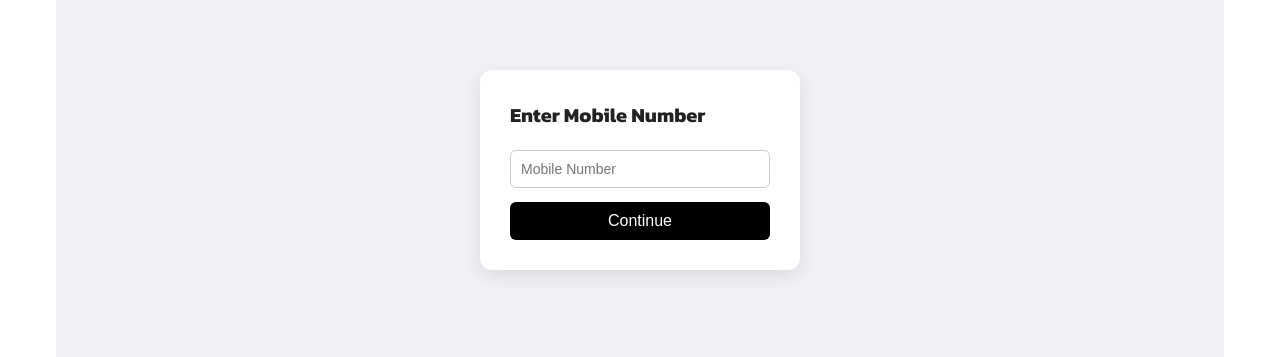
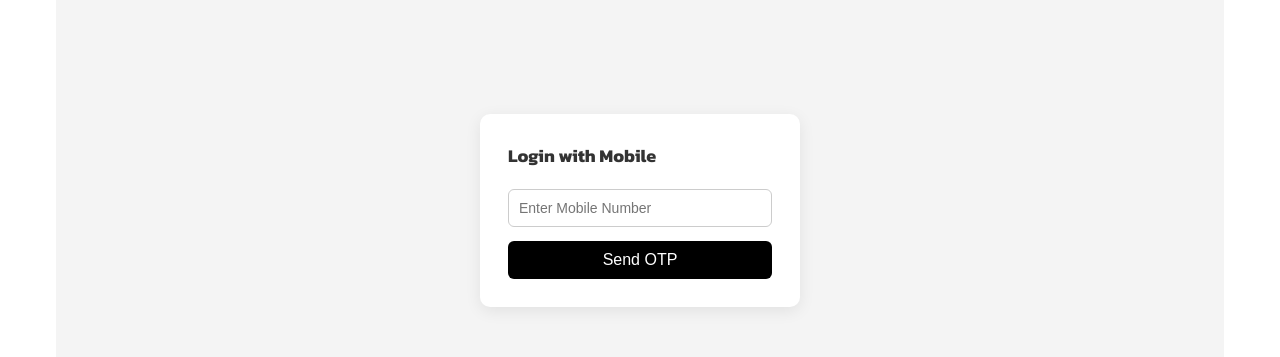
Before and after one commit to devamitjha/presto, a React (Create React App) app: page /authorization in a window 1280 px wide. Shown: the part 246-603 px from the top of the page. Built offline with nearby package versions, Linux system fonts and the light colour scheme; no server answers.

Commit message:
user auth

```diff
--- a/package.json
+++ b/package.json
@@ -10,6 +10,7 @@
     "@testing-library/react": "^16.3.0",
     "@testing-library/user-event": "^13.5.0",
     "axios": "^1.9.0",
+    "dotenv": "^17.2.0",
     "formik": "^2.4.6",
     "framer-motion": "^12.16.0",
     "leaflet": "^1.9.4",
--- a/src/pages/AuthFlow.scss
+++ b/src/pages/AuthFlow.scss
@@ -3,20 +3,20 @@
   display: flex;
   justify-content: center;
   align-items: center;
-  min-height: 80vh;
-  background-color: #f0f2f5;
+  min-height: 90vh;
+  background-color: #f4f4f4;
 
   .card {
     background: #fff;
-    padding: 30px;
-    border-radius: 12px;
-    box-shadow: 0 6px 20px rgba(0, 0, 0, 0.1);
+    padding: 28px;
+    border-radius: 10px;
+    box-shadow: 0 4px 16px rgba(0, 0, 0, 0.08);
     width: 320px;
 
     h2 {
       margin-bottom: 20px;
-      font-size: 20px;
-      color: #222;
+      font-size: 18px;
+      color: #333;
     }
 
     input {
@@ -44,14 +44,8 @@
       cursor: pointer;
 
       &:hover {
-        background-color: #0056b3;
+        background-color: $black;
       }
-    }
-
-    p {
-      margin-top: 12px;
-      text-align: center;
-      font-size: 14px;
     }
   }
 }
--- a/src/pages/Authorization.jsx
+++ b/src/pages/Authorization.jsx
@@ -2,6 +2,8 @@ import React, { useState } from "react";
 import axios from "axios";
 import "./AuthFlow.scss";
 import { Helmet } from "react-helmet";
+import { toast } from "react-toastify";
+import { getLoginInfoByMobile, registerUser } from '../services/userServices';
 
 const HelmetMeta = () => {
   return (
@@ -13,104 +15,147 @@ const HelmetMeta = () => {
       </Helmet>
   )
 }
-// first user will input mobile number
-    //then api will check this number is exist or not
-        //if yes => otp will be trigger after that
-            // verify otp
-            // go to  user profile
-//if not =>
-    // input form will be open
-        // First Name
-        // Last Name
-        // Email
-        // Phone
-        // Address
-        // Pincode
-          //then => otp will be trigger for mobile auth
-              //then => otp will be verify => user will be redirected to my account page
-
 
 const Authorization = () => {
-  const [step, setStep] = useState("mobile");
+  const [step, setStep] = useState("login-mobile"); // steps: login-mobile, login-otp, register, register-otp
   const [mobile, setMobile] = useState("");
   const [otp, setOtp] = useState("");
   const [formData, setFormData] = useState({
     firstName: "",
     lastName: "",
     email: "",
-    phone: "",
+    contact: "",
     address: "",
     pincode: ""
   });
 
-  const handleMobileSubmit = async () => {
+  // 1. Validate and send OTP using MSG91
+  const handleSendOtp = async () => {
+    if (!mobile || mobile.length !== 10) {
+      toast.error("Please enter a valid 10-digit mobile number.", { autoClose: 2500 });
+      return;
+    }
+
     try {
-      const response = await axios.post("/api/check-user", { phone: mobile });
-      if (response.data.exists) {
-        await axios.post("/api/send-otp", { phone: mobile });
-        setStep("otp");
+      await axios.post("/api/send-otp-msg91", { mobile });
+      setStep("login-otp");
+    } catch (error) {
+      console.error(error);
+      toast.error("Failed to send OTP. Please try again.", { autoClose: 2500 });
+    }
+  };
+
+  // 2. Verify OTP
+  const handleVerifyOtp = async () => {
+    if (!otp) {
+      toast.error("Please enter the OTP.", { autoClose: 2500 });
+      return;
+    }
+
+    try {
+      const otpResponse = await axios.post("/api/verify-otp-msg91", { mobile, otp });
+
+      if (otpResponse.data.verified) {
+        const loginResponse = await getLoginInfoByMobile(mobile);
+        console.log(loginResponse);
+
+        if (loginResponse.data.registered) {
+           toast.success("Login successful!", { autoClose: 2500 });
+          // Redirect to user profile
+          // navigate("/profile")
         } else {
-        setFormData({ ...formData, phone: mobile });
-        setStep("form");
+          toast.error("User not registered. Redirecting to registration...", { autoClose: 2500 });
+          setFormData({ ...formData, contact: mobile });
+          setStep("register");
+        }
+      } else {
+        toast.error("Incorrect OTP.", { autoClose: 2500 });
       }
     } catch (err) {
       console.error(err);
-      alert("Failed to check user. Try again.");
+      toast.error("OTP verification failed.", { autoClose: 2500 });
     }
   };
 
-  const handleFormSubmit = async () => {
+  // 3. Register new user and send OTP
+  const handleRegisterSubmit = async () => {
+    const { firstName, lastName, email, contact, address, pincode } = formData;
+
+    if (!firstName || !lastName || !email || !contact || !address || !pincode) {
+      toast.error("All fields are required.", { autoClose: 2500 });
+      return;
+    }
+
     try {
-      await axios.post("/api/register", formData);
-      await axios.post("/api/send-otp", { phone: formData.phone });
-      setStep("otp");
+      await axios.post("/api/send-otp-msg91", { mobile: contact });
+      setStep("register-otp");
     } catch (err) {
       console.error(err);
-      alert("Registration failed. Try again.");
+      toast.error("Failed to send OTP for registration.", { autoClose: 2500 });
     }
   };
 
-  const handleOtpVerify = async () => {
+  // 4. Verify OTP again then register user
+  const handleFinalOtpVerify = async () => {
+    if (!otp) {
+      toast.error("Please enter the OTP.", { autoClose: 2500 });
+      return;
+    }
+
     try {
-      const response = await axios.post("/api/verify-otp", {
-        phone: formData.phone || mobile,
+      const verifyResponse = await axios.post("/api/verify-otp-msg91", {
+        mobile: formData.contact,
         otp
       });
 
-      if (response.data.verified) {
-        alert("OTP Verified. Redirecting to My Account...");
-        setStep("done");
-        // Navigate to profile page if using react-router
-        // navigate("/my-account");
+      if (verifyResponse.data.verified) {
+        const result = await registerUser(formData);
+        console.log(result);
+        toast.success("Registration successful. Redirecting to login...", { autoClose: 2500 });
+        setStep("login-mobile");
+        setMobile("");
+        setOtp("");
       } else {
-        alert("Invalid OTP.");
+         toast.error("Invalid OTP.", { autoClose: 2500 });
       }
     } catch (err) {
       console.error(err);
-      alert("OTP verification failed.");
+      toast.error("Registration OTP verification failed.", { autoClose: 2500 });
     }
   };
-
   return (
     <section className="section-container">
       <HelmetMeta/>
       <div className="auth-flow">
-        {step === "mobile" && (
+      {step === "login-mobile" && (
         <div className="card">
-            <h2>Enter Mobile Number</h2>
+          <h2>Login with Mobile</h2>
           <input
             type="text"
+            placeholder="Enter Mobile Number"
             value={mobile}
             onChange={(e) => setMobile(e.target.value)}
-              placeholder="Mobile Number"
           />
-            <button onClick={handleMobileSubmit}>Continue</button>
+          <button onClick={handleSendOtp}>Send OTP</button>
         </div>
       )}
 
-        {step === "form" && (
+      {step === "login-otp" && (
         <div className="card">
-            <h2>Create Account</h2>
+          <h2>Enter OTP</h2>
+          <input
+            type="text"
+            placeholder="OTP"
+            value={otp}
+            onChange={(e) => setOtp(e.target.value)}
+          />
+          <button onClick={handleVerifyOtp}>Verify OTP</button>
+        </div>
+      )}
+
+      {step === "register" && (
+        <div className="card">
+          <h2>Register New User</h2>
           <input
             type="text"
             placeholder="First Name"
@@ -131,9 +176,9 @@ const Authorization = () => {
           />
           <input
             type="text"
-              placeholder="Phone"
-              value={formData.phone}
-              onChange={(e) => setFormData({ ...formData, phone: e.target.value })}
+            placeholder="Contact"
+            value={formData.contact}
+            onChange={(e) => setFormData({ ...formData, contact: e.target.value })}
           />
           <input
             type="text"
@@ -147,27 +192,20 @@ const Authorization = () => {
             value={formData.pincode}
             onChange={(e) => setFormData({ ...formData, pincode: e.target.value })}
           />
-            <button onClick={handleFormSubmit}>Send OTP</button>
+          <button onClick={handleRegisterSubmit}>Send OTP</button>
         </div>
       )}
 
-        {step === "otp" && (
+      {step === "register-otp" && (
         <div className="card">
-            <h2>Enter OTP</h2>
+          <h2>Verify OTP to Complete Registration</h2>
           <input
             type="text"
             placeholder="Enter OTP"
             value={otp}
             onChange={(e) => setOtp(e.target.value)}
           />
-            <button onClick={handleOtpVerify}>Verify OTP</button>
-          </div>
-        )}
-
-        {step === "done" && (
-          <div className="card">
-            <h2>Success!</h2>
-            <p>Redirecting to your profile...</p>
+          <button onClick={handleFinalOtpVerify}>Verify & Register</button>
         </div>
       )}
       </div>
--- /dev/null
+++ b/src/services/userServices.js
@@ -0,0 +1,52 @@
+import axios from 'axios';
+
+const API_URL = process.env.REACT_APP_API_BASE_URL;
+const TOKEN = process.env.REACT_APP_API_TOKEN;
+
+//Login API
+export const getLoginInfoByMobile = async (mobile) => {
+  try {
+    const response = await axios.get(`${API_URL}/GetLoginInfoByMobile`, {
+      params: { mobile },
+      headers: {
+        Token: TOKEN,
+      },
+      maxBodyLength: Infinity,
+    });
+    return response.data;
+  } catch (error) {
+    throw error;
+  }
+};
+
+//Register API
+export const registerUser = async (userData) => {
+  try {
+    const response = await axios.post(`${API_URL}/RegisterUser`, userData, {
+      headers: {
+        'Token': TOKEN,
+        'Content-Type': 'application/json',
+      },
+      maxBodyLength: Infinity,
+    });
+    return response.data;
+  } catch (error) {
+    throw error;
+  }
+};
+
+// Get customer details by ID
+export const getCustomerDetailsById = async (CustomerUniqueId) => {
+  try {
+    const response = await axios.get(`${API_URL}/GetCustomerDetailsById`, {
+      params: { CustomerUniqueId },
+      headers: {
+        token: TOKEN,
+      },
+      maxBodyLength: Infinity,
+    });
+    return response.data;
+  } catch (error) {
+    throw error;
+  }
+};
```
Also changed, not shown: 2 other files (tests, documents, lock files or other folders). Lines whose indentation alone changed are shown as unchanged.
